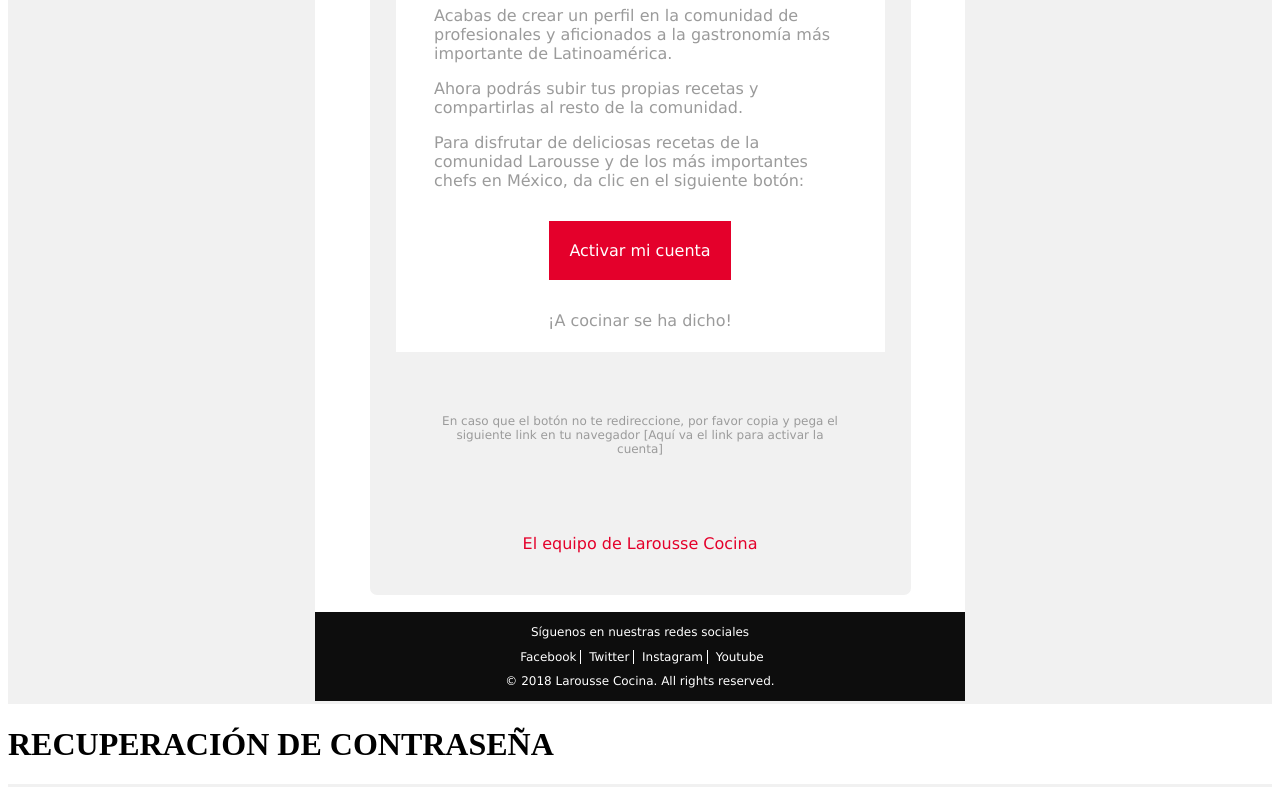
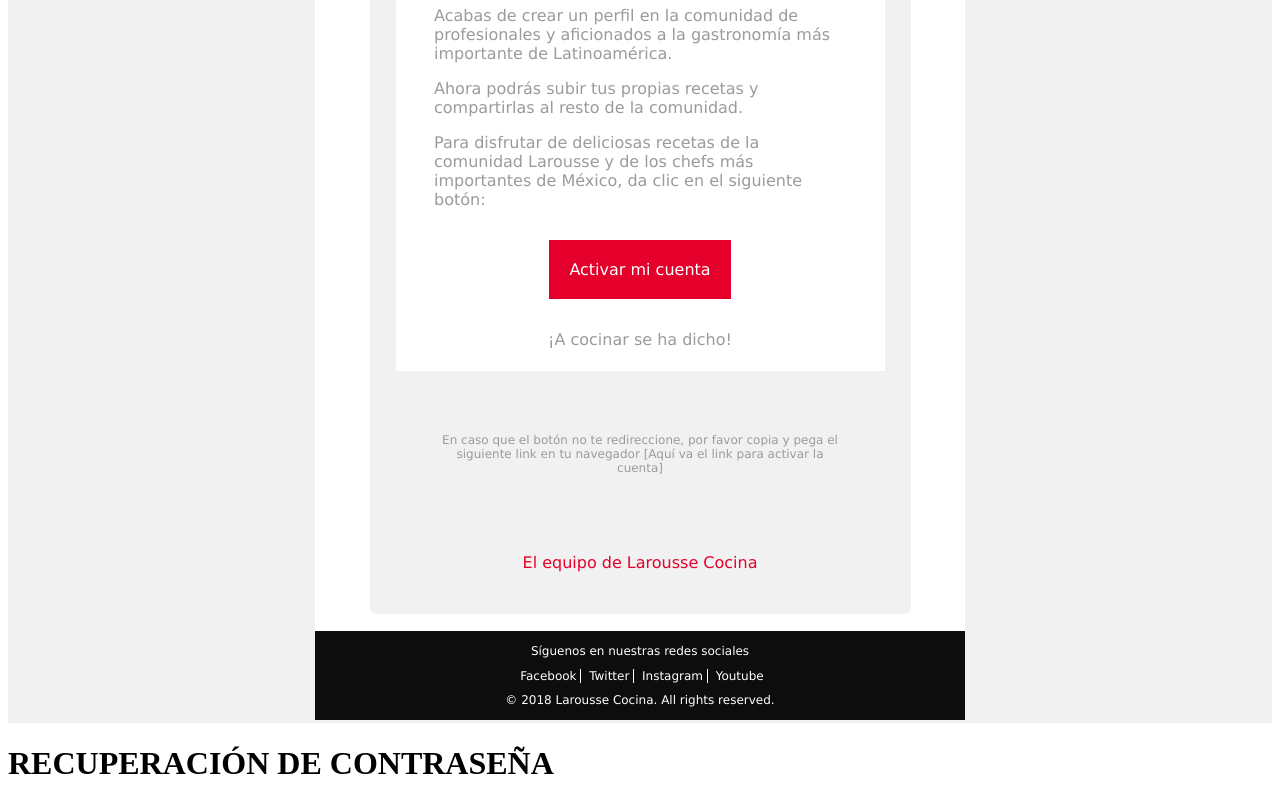
Before and after one commit to vickycr1/laroussecocina-mailing, a plain HTML site: page index.html in a window 1280 px wide. Shown: the part 1760-2547 px from the top of the page. Drawn offline with Linux system fonts and the light colour scheme.

Commit message:
update index

```diff
--- a/index.html
+++ b/index.html
@@ -179,7 +179,7 @@
                                           Ahora podrás subir tus propias recetas y compartirlas al resto de la comunidad.
                                         </p>
                                         <p style="text-align: left; font-family: 'Lucida Sans Unicode',sans-serif; font-size: 16px; color: #9B9B9B;">
-                                          Para disfrutar de deliciosas recetas de la comunidad Larousse y de los más importantes chefs en México, da clic en el siguiente botón:
+                                          Para disfrutar de deliciosas recetas de la comunidad Larousse y de los chefs más importantes de México, da clic en el siguiente botón:
                                         </p>
                                       </td>
                                     </tr>
```
